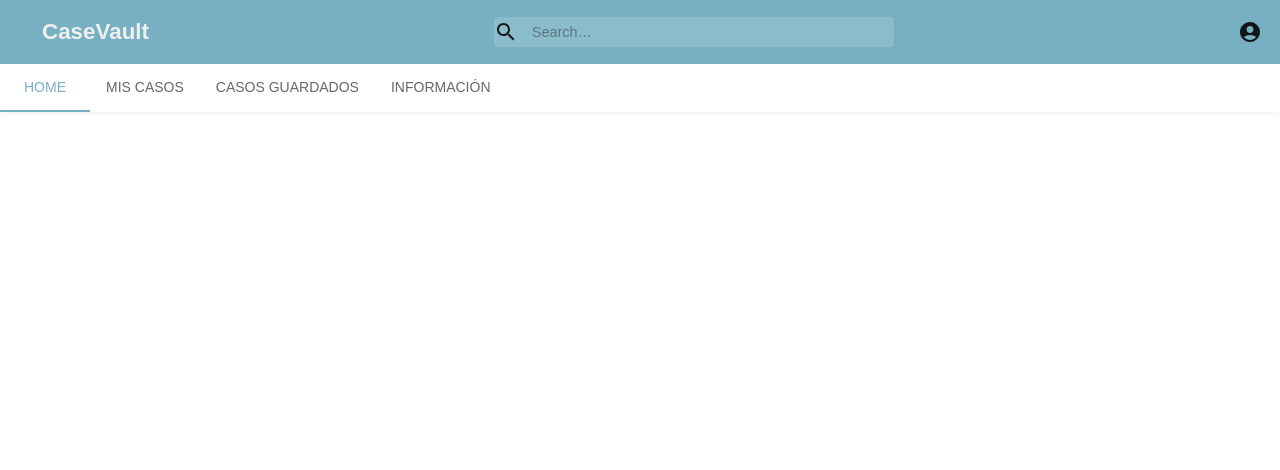
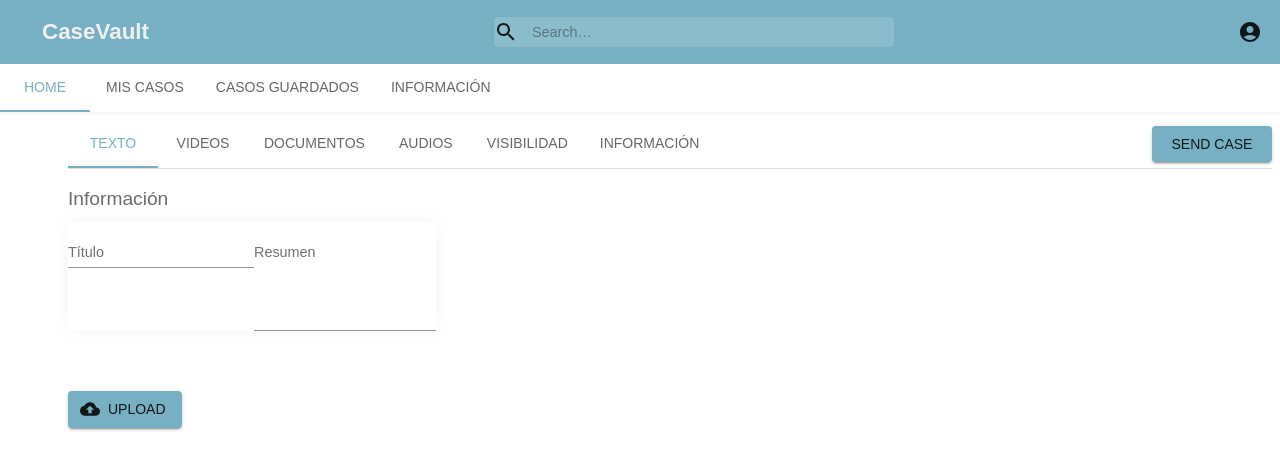
Before and after one commit to EthicApp-Development/casevault-main, a React (Vite) app in the folder frontend/: page /create_case/information in a window 1280 px wide. Shown: the top 470 px of the page. Built offline with nearby package versions, Linux system fonts and the light colour scheme.

Commit message:
feat: context provider, RTE and information available

```diff
--- a/frontend/src/App.jsx
+++ b/frontend/src/App.jsx
@@ -12,6 +12,7 @@ import VideoCreator from './CreationCases/Video/VideoCreator.jsx';
 import DocumentCreator from './CreationCases/Documents/DocumentCreator.jsx';
 import AudioCreator from './CreationCases/Audios/AudioCreator.jsx';
 import Login from './Session/Login.jsx';
+import InfoCreator from './CreationCases/Information/InfoCreator.jsx';
 
 function App() {
   const location = useLocation();
@@ -33,6 +34,7 @@ function App() {
               <Route path="videos" element={<VideoCreator />} />
               <Route path="documents" element={<DocumentCreator />} />
               <Route path="audios" element={<AudioCreator />} />
+              <Route path="information" element={<InfoCreator />} />
             </Route>
           </Routes>
         </Box>
--- a/frontend/src/CreationCases/CreateCase.jsx
+++ b/frontend/src/CreationCases/CreateCase.jsx
@@ -1,10 +1,28 @@
-import { Typography, Box, Breadcrumbs, Link, Tab, Tabs, Button } from '@mui/material';
+import { useState, createContext, useContext } from "react";
+import { Typography, Box, Tab, Tabs, Button } from '@mui/material';
 import useToggle from "../Hooks/ToggleHook";
 import { Outlet, useNavigate } from "react-router-dom";
 
+const CaseContext = createContext();
+
+export const useCaseContext = () => {
+    return useContext(CaseContext);
+};
+
+
 function CreateCase() {
-    const [selectedTab, setSelectedTab] = useToggle(0)
-    const navigate = useNavigate()
+    const [selectedTab, setSelectedTab] = useToggle(0);
+    const [title, setTitle] = useState('');
+    const [summary, setSummary] = useState('');
+    const [text, setText] = useState('');
+    const [documents, setDocuments] = useState([]);
+    const [audios, setAudios] = useState([]);
+    const [videos, setVideos] = useState([]);
+    const [visibility, setVisibility] = useState('');
+    console.log(title)
+    console.log(summary)
+    console.log(text)
+    const navigate = useNavigate();
 
     const handleTabChange = (event, newValue) => {
         setSelectedTab(newValue)
@@ -26,14 +44,32 @@ function CreateCase() {
                 navigate('/create_case/visibility')
                 break;
             case 5:
-                navigate('/create_case/summary')
+                navigate('/create_case/information')
                 break;
             default:
                 break;
         }
     }
 
+    const contextValue = {
+        title,
+        setTitle,
+        summary,
+        setSummary,
+        documents,
+        setDocuments,
+        audios,
+        setAudios,
+        videos,
+        setVideos,
+        visibility,
+        setVisibility,
+        setText,
+        text,
+    };
+
     return (
+        <CaseContext.Provider value={contextValue}>
             <Box>
                 <Box sx={{ display: 'flex', flexDirection: 'column', alignItems: 'flex-start', marginLeft: 10 }}>
                     <Box sx={{ width: '100%', display: 'flex', justifyContent: 'space-between', alignItems: 'center', borderBottom: 1, borderColor: 'divider' }}>
@@ -43,15 +79,15 @@ function CreateCase() {
                             <Tab label="Documentos" value={2} />
                             <Tab label="Audios" value={3} />
                             <Tab label="Visibilidad" value={4} />
-                        <Tab label="Resumen" value={5} />
+                            <Tab label="Información" value={5} />
                         </Tabs>
-                    <Button variant="contained" sx={{ minWidth: 120 }}>Enviar caso</Button>
+                        <Button variant="contained" sx={{ minWidth: 120 }}>Send Case</Button>
                     </Box>
                     <Outlet />
                 </Box>
-
             </Box>
+        </CaseContext.Provider>
     )
 }
 
-export default CreateCase
+export default CreateCase;
--- /dev/null
+++ b/frontend/src/CreationCases/Information/InfoCreator.jsx
@@ -0,0 +1,64 @@
+import { Drawer, Box, Typography, Paper, Button, TextField } from '@mui/material';
+import { useState } from 'react';
+import React from 'react';
+import { paper_style, title_style } from '../../Utils/defaultStyles';
+import newTheme from '../../Components/Theme';
+import CloudUploadIcon from '@mui/icons-material/CloudUpload';
+import { useContext } from 'react';
+import { useCaseContext } from '../CreateCase';
+
+const css = {
+    link: {
+        cursor: 'pointer',
+        fontWeight: 600,
+        textDecoration: 'underline',
+        color: newTheme.palette.info.main
+    },
+    container: {
+        marginBottom: 3
+    },
+    interspace: {
+        background: 'black',
+        height: 12,
+
+    }
+}
+
+export default function InfoCreator() {
+    const [open, setOpen] = useState(false);
+    const { title, setTitle, summary, setSummary } = useCaseContext();
+
+    return (
+        <Box marginTop={3}>
+            <Typography variant='h2' sx={title_style}>Información</Typography>
+            <Paper>
+                <TextField
+                    id="standard-basic"
+                    label="Título"
+                    variant="standard"
+                    value={title}
+                    onChange={(e) => setTitle(e.target.value)}
+                />
+                <TextField
+                    id="standard-multiline-static"
+                    label="Resumen"
+                    multiline
+                    rows={4}
+                    defaultValue="Default Value"
+                    variant="standard"
+                    value={summary}
+                    onChange={(e) => setSummary(e.target.value)}
+                />
+            </Paper>
+            <Box marginTop={10}>
+                <Button
+                    variant="contained"
+                    color="primary"
+                    startIcon={<CloudUploadIcon />}
+                >
+                    Upload
+                </Button>
+            </Box>
+        </Box>
+    );
+}
--- a/frontend/src/CreationCases/Texto/TextCreator.jsx
+++ b/frontend/src/CreationCases/Texto/TextCreator.jsx
@@ -1,14 +1,12 @@
-import { Drawer, Box, List, ListItem, ListItemIcon, ListItemButton, ListItemText, Divider, Button, Typography } from '@mui/material'
+import { Drawer, Box, List, ListItem, ListItemButton, Button, Typography } from '@mui/material'
 import RTE from '../../Utils/RTE'
-import { useState } from 'react';
-import useToggle from '../../Hooks/ToggleHook';
+import { useState, useContext } from 'react';
 import React from 'react';
-import InboxIcon from '@mui/icons-material/MoveToInbox';
-import MailIcon from '@mui/icons-material/Mail';
-import CreateCaseTab from '../CreateCase';
+import { useCaseContext } from '../CreateCase';
 
 export default function TextCreator() {
     const [open, setOpen] = React.useState(false);
+    const { text, setText } = useCaseContext();
 
     const toggleDrawer = (newOpen) => () => {
         setOpen(newOpen);
@@ -49,7 +47,7 @@ export default function TextCreator() {
         <Box marginTop={5}>
             <Button onClick={toggleDrawer(true)}>Cambiar sección de texto</Button>
             <Box marginTop={3}>
-                <RTE />
+                <RTE text={text} setText={setText} />
             </Box>
             <Drawer open={open} onClose={toggleDrawer(false)}>
                 {DrawerList}
--- a/frontend/src/Utils/RTE.jsx
+++ b/frontend/src/Utils/RTE.jsx
@@ -1,33 +1,26 @@
-// App.jsx / App.tsx
-
 import React, { Component } from 'react';
 import { CKEditor } from '@ckeditor/ckeditor5-react';
 import ClassicEditor from '@ckeditor/ckeditor5-build-classic';
+import { useCaseContext } from '../CreationCases/CreateCase';
 
-class RTE extends Component {
-    render() {
+
+function RTE() {
+    const { text, setText } = useCaseContext()
+
+    const handleCKEditorChange = (event, editor) => {
+        const data = editor.getData()
+        setText(data)
+    }
+
     return (
         <div>
             <CKEditor
                 editor={ClassicEditor}
-                    data="<p>Hello from CKEditor&nbsp;5!</p>"
-                    onReady={editor => {
-                        // You can store the "editor" and use when it is needed.
-                        console.log('Editor is ready to use!', editor);
-                    }}
-                    onChange={(event) => {
-                        console.log(event);
-                    }}
-                    onBlur={(event, editor) => {
-                        console.log('Blur.', editor);
-                    }}
-                    onFocus={(event, editor) => {
-                        console.log('Focus.', editor);
-                    }}
+                data={text}
+                onChange={handleCKEditorChange}
             />
         </div>
     );
 }
-}
 
 export default RTE;
```
Also changed, not shown: frontend/src/Utils/autobind.jsx (added, +31 -0 lines). Lines whose indentation alone changed are shown as unchanged.
